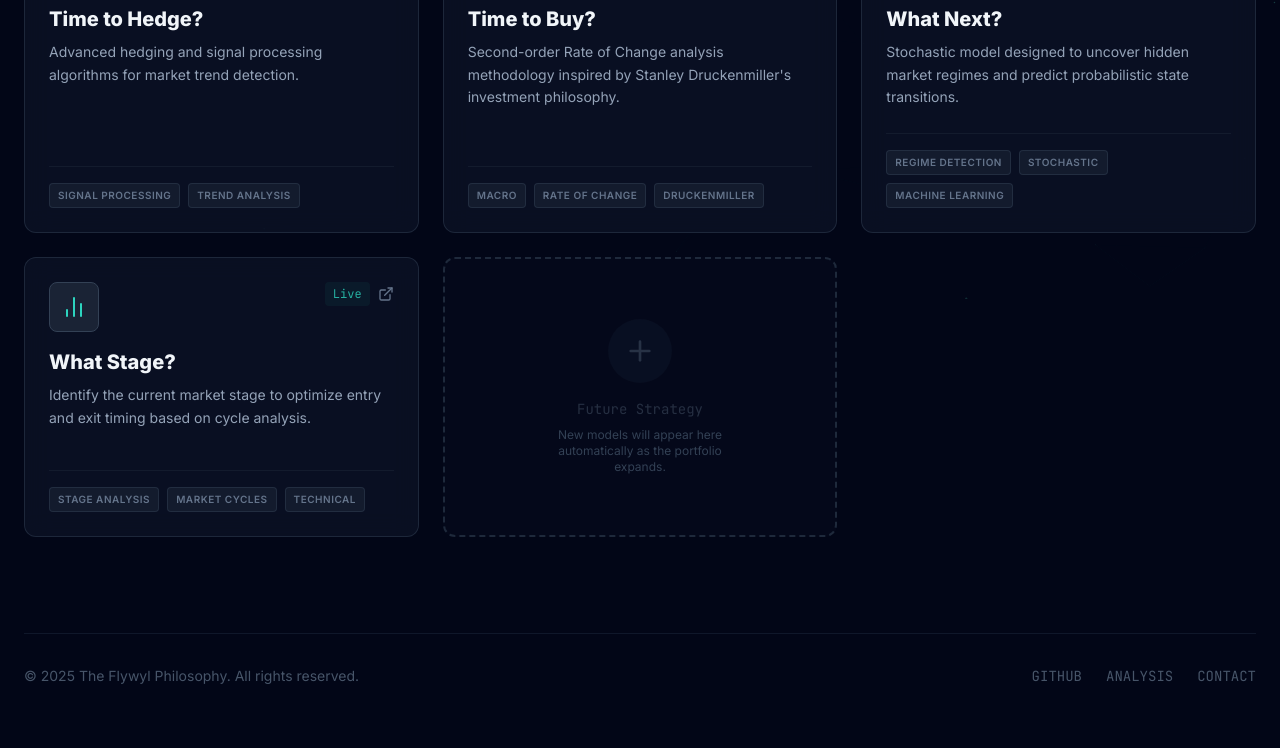
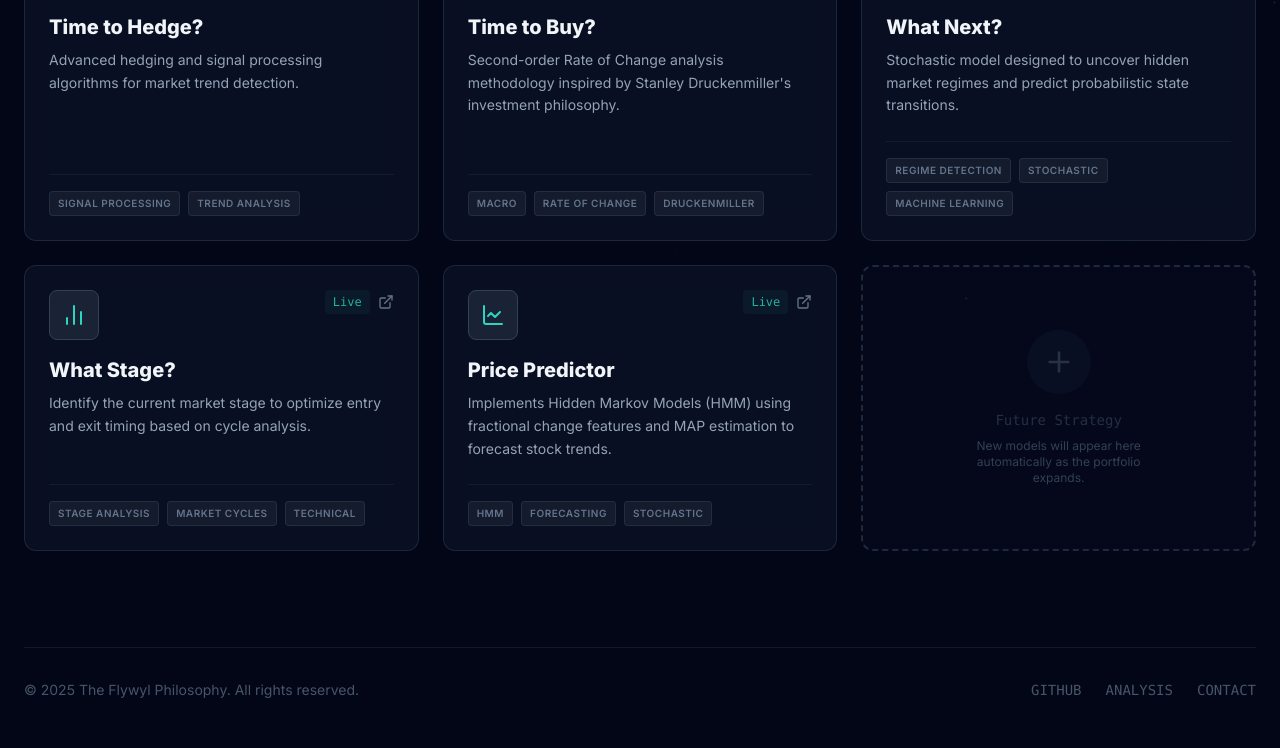
Before and after one commit to ksanjay/FlywylPhilo, a plain HTML site: page index.html in a window 1280 px wide. Shown: the part 501-1249 px from the top of the page. Drawn offline with nearby package versions, Linux system fonts and the light colour scheme.

Commit message:
Refactor HTML structure and update styles

```diff
--- a/index.html
+++ b/index.html
@@ -12,15 +12,20 @@
     <script src="https://unpkg.com/lucide@latest"></script>
 
     <!-- Google Fonts -->
-    <link href="https://fonts.googleapis.com/css2?family=JetBrains+Mono:wght@400;700&family=Inter:wght@400;600;800&display=swap" rel="stylesheet">
+    <link href="https://fonts.googleapis.com/css?family=JetBrains+Mono:wght@400;700&family=Inter:wght@400;600;800&display=swap" rel="stylesheet">
 
     <script>
         tailwind.config = {
             theme: {
                 extend: {
-                    fontFamily: {
-                        sans: ['Inter', 'sans-serif'],
-                        mono: ['JetBrains Mono', 'monospace'],
+                    animation: {
+                        'fade-in-down': 'fadeInDown 0.8s ease-out forwards',
+                    },
+                    keyframes: {
+                        fadeInDown: {
+                            '0%': { opacity: '0', transform: 'translateY(-20px)' },
+                            '100%': { opacity: '1', transform: 'translateY(0)' },
+                        }
                     }
                 }
             }
@@ -29,8 +34,15 @@
 
     <style>
         body {
+            font-family: 'Inter', sans-serif;
             background-color: #020617; /* Slate 950 */
         }
+
+        /* Font overrides for specific classes */
+        .font-mono {
+            font-family: 'JetBrains Mono', monospace;
+        }
+
         /* Custom scrollbar for a cleaner look */
         ::-webkit-scrollbar {
             width: 8px;
@@ -47,7 +59,8 @@
         }
     </style>
 </head>
-<body class="text-slate-200 selection:bg-teal-500/30 selection:text-teal-200 antialiased overflow-x-hidden">
+
+<body class="text-slate-200 selection:bg-teal-500/30 selection:text-teal-200 antialiased overflow-x-hidden relative min-h-screen">
 
     <!-- Canvas Background -->
     <canvas id="particle-canvas" class="fixed top-0 left-0 w-full h-full pointer-events-none z-0 opacity-40"></canvas>
@@ -59,6 +72,9 @@
         <header class="mb-20 animate-fade-in-down">
             <div class="inline-flex items-center space-x-2 mb-4 px-3 py-1 rounded-full bg-slate-900/80 border border-slate-800 text-xs font-mono text-teal-400 backdrop-blur-sm">
                 <span class="relative flex h-2 w-2">
+                  <span class="animate-ping absolute inline-flex h-full w-full rounded-full bg-teal-400 opacity-75"></span>
+                  <span class="relative inline-flex rounded-full h-2 w-2 bg-teal-500"></span>
+                </span>
                 <span>SYSTEMS ONLINE</span>
             </div>
 
@@ -93,7 +109,7 @@
 
         <!-- Footer -->
         <footer class="mt-24 pt-8 border-t border-slate-900 flex flex-col md:flex-row justify-between items-center text-slate-600 text-sm">
-            <p>© <span id="year"></span> The Flywyl Philosophy. All rights reserved.</p>
+            <p>&copy; <span id="year"></span> The Flywyl Philosophy. All rights reserved.</p>
             <div class="flex space-x-6 mt-4 md:mt-0 font-mono">
                 <span class="hover:text-teal-500 cursor-pointer transition-colors">GITHUB</span>
                 <span class="hover:text-teal-500 cursor-pointer transition-colors">ANALYSIS</span>
@@ -105,14 +121,14 @@
 
     <!-- JAVASCRIPT LOGIC -->
     <script>
-        // --- CONFIGURATION: Add your models here ---
+        // --- CONFIGURATION: Add your models here
         const PORTFOLIO_ITEMS = [
             {
                 id: 1,
                 title: "Time to Hedge?",
                 url: "https://hdgsignal.onrender.com/",
                 description: "Advanced hedging and signal processing algorithms for market trend detection.",
-                icon: "activity", // Lucide icon name
+                icon: "activity",
                 tags: ["Signal Processing", "Trend Analysis"],
                 status: "Live"
             },
@@ -121,7 +137,7 @@
                 title: "Time to Buy?",
                 url: "https://druckenmiller-2nd-order-roc.onrender.com/",
                 description: "Second-order Rate of Change analysis methodology inspired by Stanley Druckenmiller's investment philosophy.",
-                icon: "trending-up", // Lucide icon name
+                icon: "trending-up",
                 tags: ["Macro", "Rate of Change", "Druckenmiller"],
                 status: "Live"
             },
@@ -130,7 +146,7 @@
                 title: "What Next?",
                 url: "https://hidden-markov-model-for-stocks.onrender.com/",
                 description: "Stochastic model designed to uncover hidden market regimes and predict probabilistic state transitions.",
-                icon: "git-branch", // Lucide icon name
+                icon: "git-branch",
                 tags: ["Regime Detection", "Stochastic", "Machine Learning"],
                 status: "Live"
             },
@@ -139,13 +155,22 @@
                 title: "What Stage?",
                 url: "https://stage-analyzer.onrender.com/",
                 description: "Identify the current market stage to optimize entry and exit timing based on cycle analysis.",
-                icon: "bar-chart-2", // Lucide icon name
+                icon: "bar-chart-2",
                 tags: ["Stage Analysis", "Market Cycles", "Technical"],
+                status: "Live"
+            },
+            {
+                id: 5,
+                title: "Price Predictor",
+                url: "https://hmmpp.onrender.com",
+                description: "Implements Hidden Markov Models (HMM) using fractional change features and MAP estimation to forecast stock trends.",
+                icon: "line-chart",
+                tags: ["HMM", "Forecasting", "Stochastic"],
                 status: "Live"
             }
         ];
 
-        // --- RENDER LOGIC ---
+        // --- RENDER LOGIC
 
         // 1. Set Footer Year
         document.getElementById('year').textContent = new Date().getFullYear();
@@ -240,12 +265,15 @@
                     this.size = Math.random() * 2;
                     this.opacity = Math.random() * 0.5 + 0.1;
                 }
+
                 update() {
                     this.x += this.vx;
                     this.y += this.vy;
+
                     if (this.x < 0 || this.x > canvas.width) this.vx *= -1;
                     if (this.y < 0 || this.y > canvas.height) this.vy *= -1;
                 }
+
                 draw() {
                     ctx.beginPath();
                     ctx.arc(this.x, this.y, this.size, 0, Math.PI * 2);
@@ -283,14 +311,15 @@
                         }
                     }
                 });
+
                 requestAnimationFrame(animate);
             };
+
             animate();
         };
 
         // Start animation when page loads
         window.addEventListener('load', initCanvas);
-
     </script>
 </body>
 </html>
```
